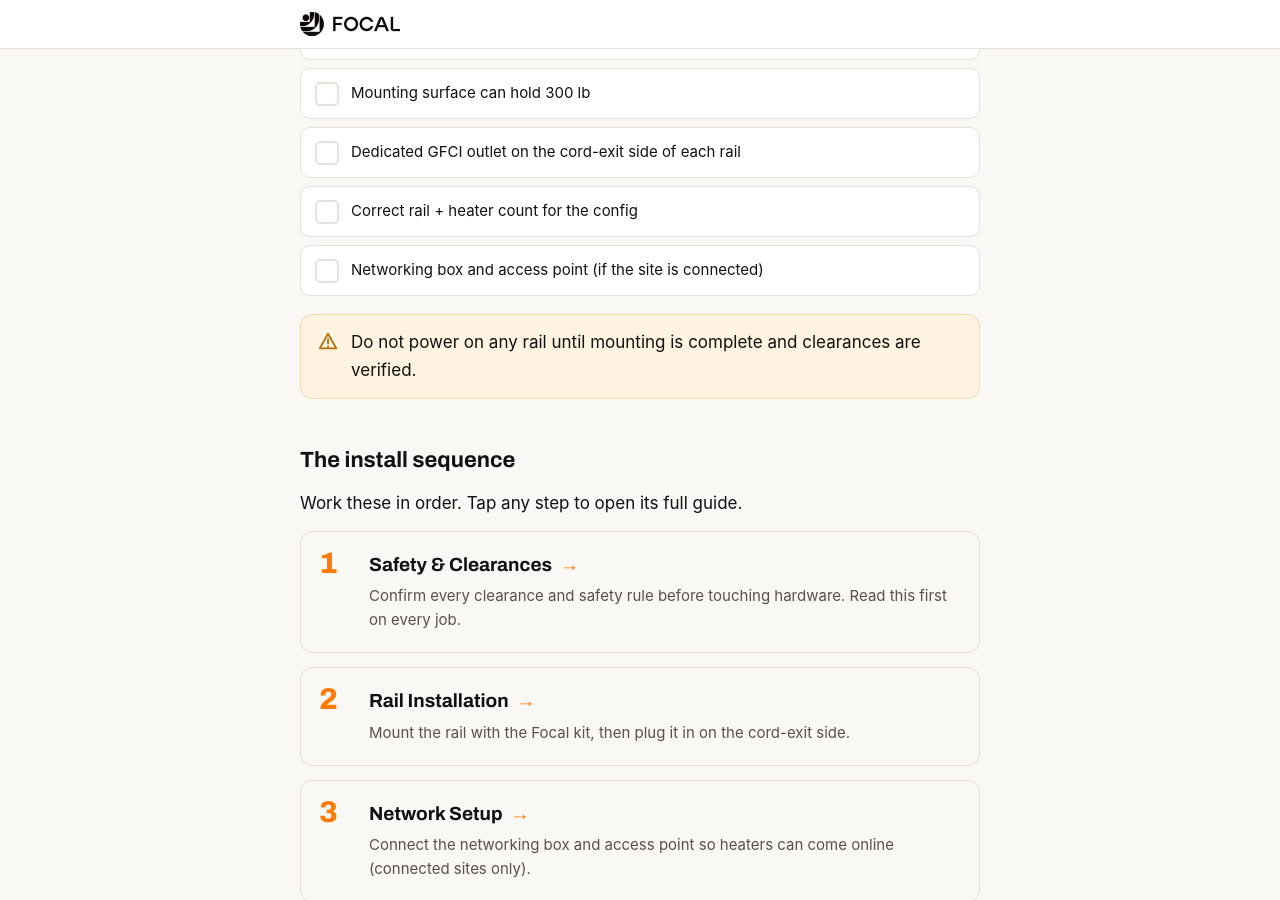
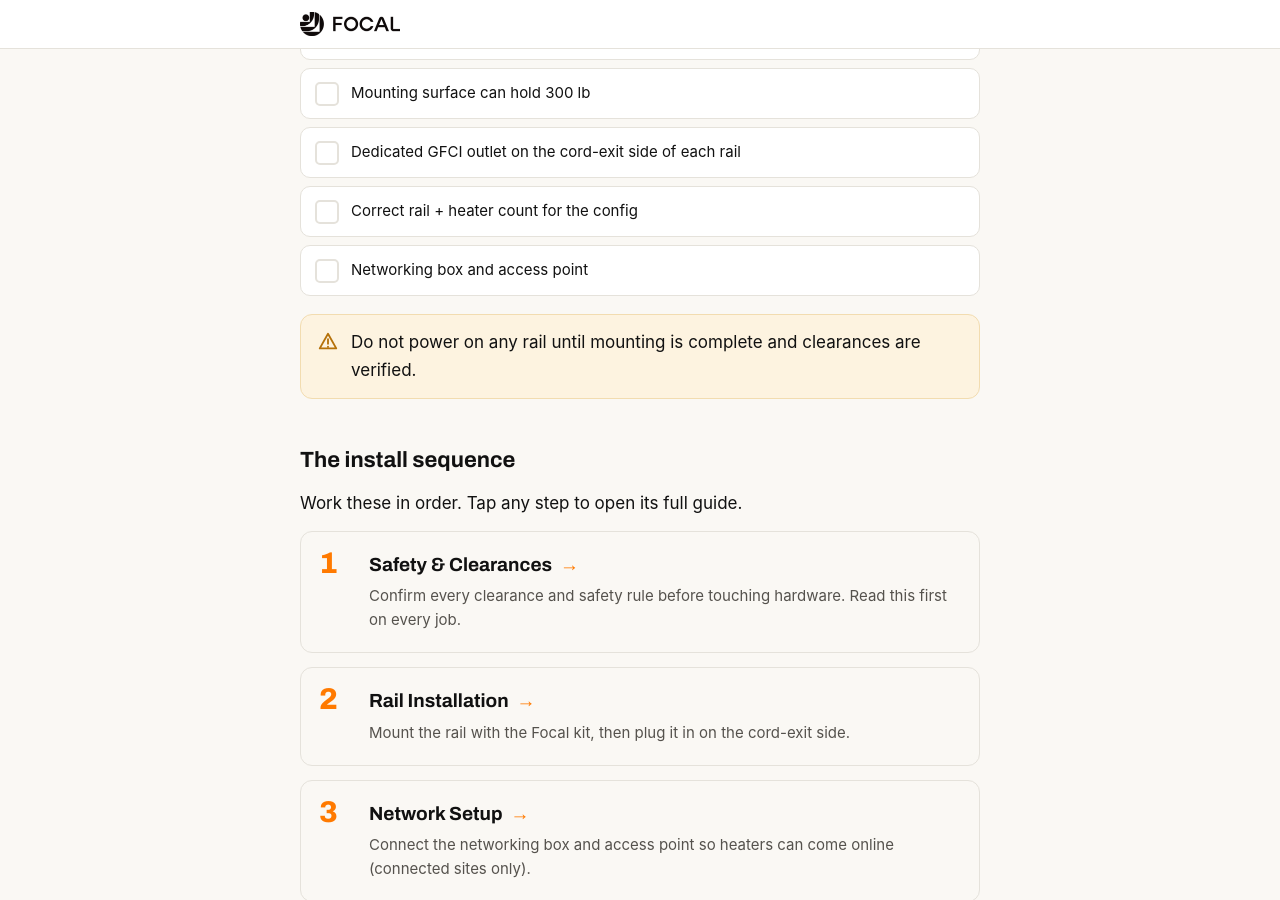
Before and after one commit to BeamT/external-docs, a Jekyll site: the page built from _guides/start-here.md, in a window 1280 px wide and 900 px high, scrolled down 475 px. Built offline with Jekyll 4.4.1, drawn with Linux system fonts in a browser that asks for light colours; some web fonts are replaced.

Commit message:
Update start-here.md

```diff
--- a/_guides/start-here.md
+++ b/_guides/start-here.md
@@ -16,7 +16,7 @@ updated: "2025-11-13"
 
 ## Before you begin
 
-{% include checklist.html items="Site plan and this packet on hand | Mounting surface can hold 300 lb | Dedicated GFCI outlet on the cord-exit side of each rail | Correct rail + heater count for the config | Networking box and access point (if the site is connected)" %}
+{% include checklist.html items="Site plan and this packet on hand | Mounting surface can hold 300 lb | Dedicated GFCI outlet on the cord-exit side of each rail | Correct rail + heater count for the config | Networking box and access point" %}
 
 {% include warn.html text="Do not power on any rail until mounting is complete and clearances are verified." %}
 
```
